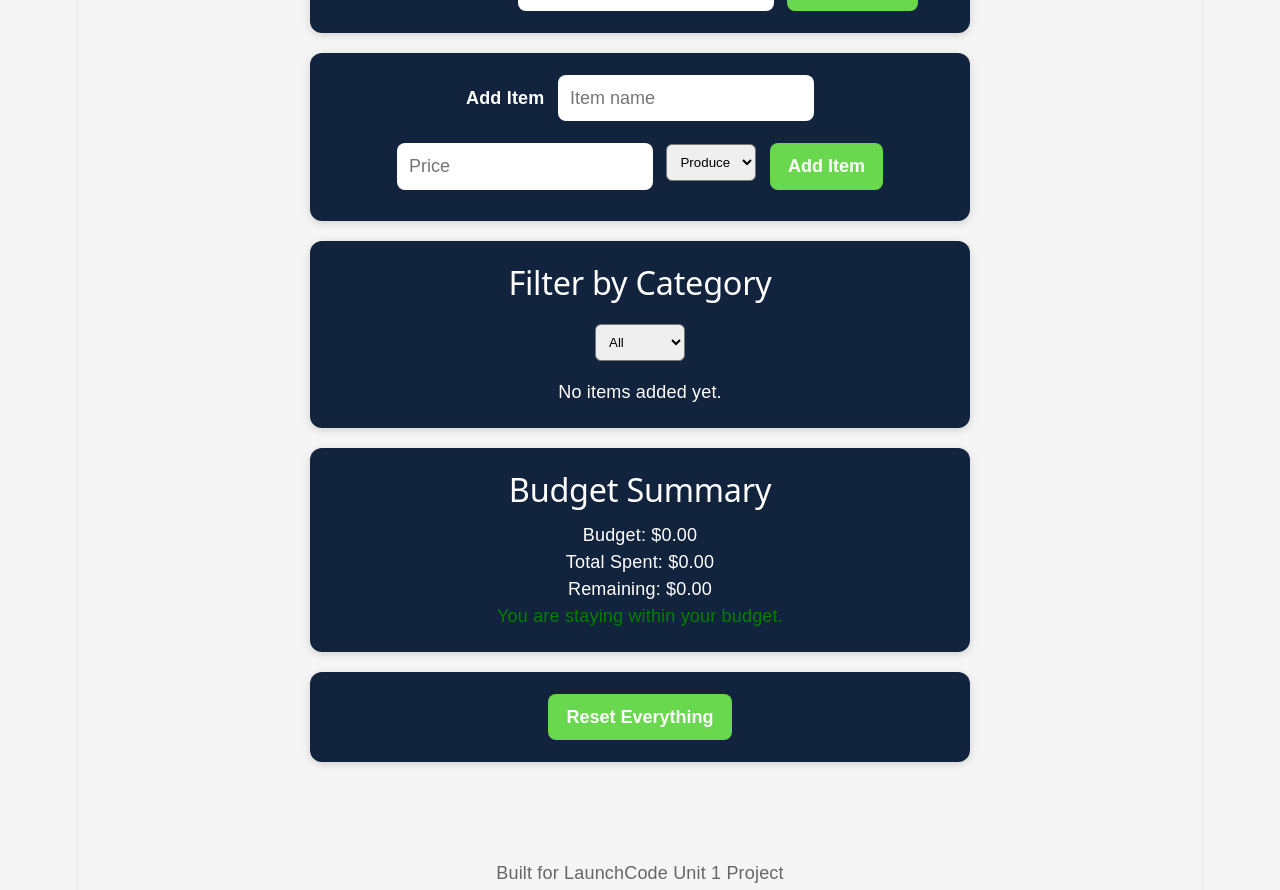
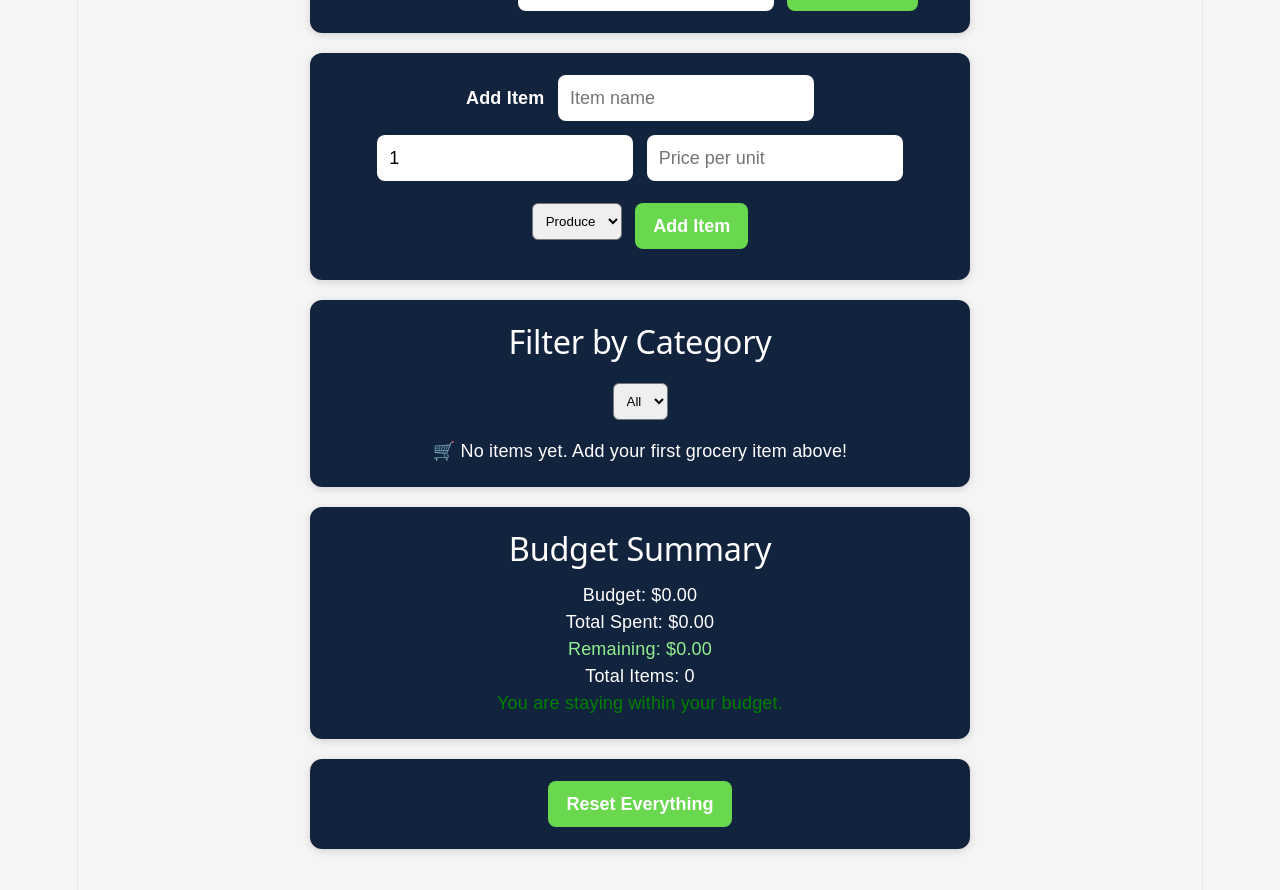
Before and after one commit to Travel987/grocery-budget-tracker, a React (Vite) app: page / in a window 1280 px wide. Shown: the part 760-1650 px from the top of the page. Built offline with nearby package versions, Linux system fonts and the light colour scheme.

Commit message:
Final updates: improved empty state message

```diff
--- a/src/App.jsx
+++ b/src/App.jsx
@@ -20,8 +20,8 @@ function resetAll() {
   setBudget(0);
 }
 
-  const totalSpent = items.reduce(
-  (total, item) => total + Number(item.price),
+const totalSpent = items.reduce(
+  (total, item) => total + Number(item.price) * Number(item.quantity),
   0
 );
 
--- a/src/components/AddItemForm.jsx
+++ b/src/components/AddItemForm.jsx
@@ -2,6 +2,7 @@ import { useState } from "react";
 
 function AddItemForm({ addItem }) {
   const [name, setName] = useState("");
+  const [quantity, setQuantity] = useState(1);
   const [price, setPrice] = useState("");
   const [category, setCategory] = useState("Produce");
   const [error, setError] = useState("");
@@ -9,8 +10,13 @@ function AddItemForm({ addItem }) {
   function handleSubmit(e) {
     e.preventDefault();
 
-    if (!name.trim() || !price) {
-      setError("Please enter both item name and price.");
+    if (!name.trim() || !price || !quantity) {
+      setError("Please enter item name, quantity, and price.");
+      return;
+    }
+
+    if (Number(quantity) <= 0) {
+      setError("Quantity must be greater than 0.");
       return;
     }
 
@@ -22,13 +28,15 @@ function AddItemForm({ addItem }) {
     const newItem = {
       id: Date.now(),
       name: name.trim(),
+      quantity: Number(quantity),
       price: parseFloat(price),
-      category: category,
+      category,
     };
 
     addItem(newItem);
 
     setName("");
+    setQuantity(1);
     setPrice("");
     setCategory("Produce");
     setError("");
@@ -45,21 +53,25 @@ function AddItemForm({ addItem }) {
           type="text"
           placeholder="Item name"
           value={name}
-          onChange={(e) => {
-            setName(e.target.value);
-            if (error) setError("");
-          }}
+          onChange={(e) => setName(e.target.value)}
         />
 
         <input
           type="number"
+          min="1"
+          step="1"
+          placeholder="Quantity"
+          value={quantity}
+          onChange={(e) => setQuantity(e.target.value)}
+        />
+
+        <input
+          type="number"
+          min="0.01"
           step="0.01"
-          placeholder="Price"
+          placeholder="Price per unit"
           value={price}
-          onChange={(e) => {
-            setPrice(e.target.value);
-            if (error) setError("");
-          }}
+          onChange={(e) => setPrice(e.target.value)}
         />
 
         <select
--- a/src/components/GroceryItem.jsx
+++ b/src/components/GroceryItem.jsx
@@ -2,10 +2,13 @@
 // Displays individual grocery item with delete functionality
 
 function GroceryItem({ item, deleteItem }) {
+  const itemTotal = Number(item.price) * Number(item.quantity);
+
   return (
     <div className="item-row">
       <span>
-        {item.name} ({item.category}) - ${Number(item.price).toFixed(2)}
+        {item.name} ({item.category}) - {item.quantity} x $
+        {Number(item.price).toFixed(2)} = ${itemTotal.toFixed(2)}
       </span>
       <button onClick={() => deleteItem(item.id)}>Delete</button>
     </div>
--- a/src/components/GroceryList.jsx
+++ b/src/components/GroceryList.jsx
@@ -4,7 +4,7 @@ import GroceryItem from "./GroceryItem";
 
 function GroceryList({ items, deleteItem }) {
   if (items.length === 0) {
-    return <p>No items added yet.</p>;
+    return <p>🛒 No items yet. Add your first grocery item above!</p>;
   }
 
   return (
--- a/src/components/Summary.jsx
+++ b/src/components/Summary.jsx
@@ -1,10 +1,13 @@
-function Summary({ budget, totalSpent, remaining }) {
+function Summary({ budget, totalSpent, remaining, items }) {
   return (
     <div>
       <h2>Budget Summary</h2>
       <p>Budget: ${Number(budget).toFixed(2)}</p>
       <p>Total Spent: ${Number(totalSpent).toFixed(2)}</p>
-      <p>Remaining: ${Number(remaining).toFixed(2)}</p>
+      <p style={{ color: remaining < 0 ? "red" : "lightgreen" }}>
+  Remaining: ${Number(remaining).toFixed(2)}
+</p>
+      <p>Total Items: {items.length}</p>
 
       {remaining < 0 ? (
         <p className="error-text">You are over budget.</p>
--- a/src/pages/Home.jsx
+++ b/src/pages/Home.jsx
@@ -21,6 +21,8 @@ function Home({
     selectedCategory === "All"
       ? items
       : items.filter((item) => item.category === selectedCategory);
+
+  const categoriesInUse = [...new Set(items.map((item) => item.category))];
 
   return (
     <div className="app-container">
@@ -60,18 +62,17 @@ function Home({
 
       <div className="card" id="grocery-list-section">
         <h2>Filter by Category</h2>
+
         <select
           value={selectedCategory}
           onChange={(e) => setSelectedCategory(e.target.value)}
         >
           <option value="All">All</option>
-          <option value="Produce">Produce</option>
-          <option value="Dairy">Dairy</option>
-          <option value="Meat">Meat</option>
-          <option value="Pantry">Pantry</option>
-          <option value="Snacks">Snacks</option>
-          <option value="Drinks">Drinks</option>
-          <option value="Frozen">Frozen</option>
+          {categoriesInUse.map((category) => (
+            <option key={category} value={category}>
+              {category}
+            </option>
+          ))}
         </select>
 
         <GroceryList items={filteredItems} deleteItem={deleteItem} />
@@ -82,6 +83,7 @@ function Home({
           budget={budget}
           totalSpent={totalSpent}
           remaining={remaining}
+          items={items}
         />
         <SpendingBar budget={budget} totalSpent={totalSpent} />
       </div>
```
